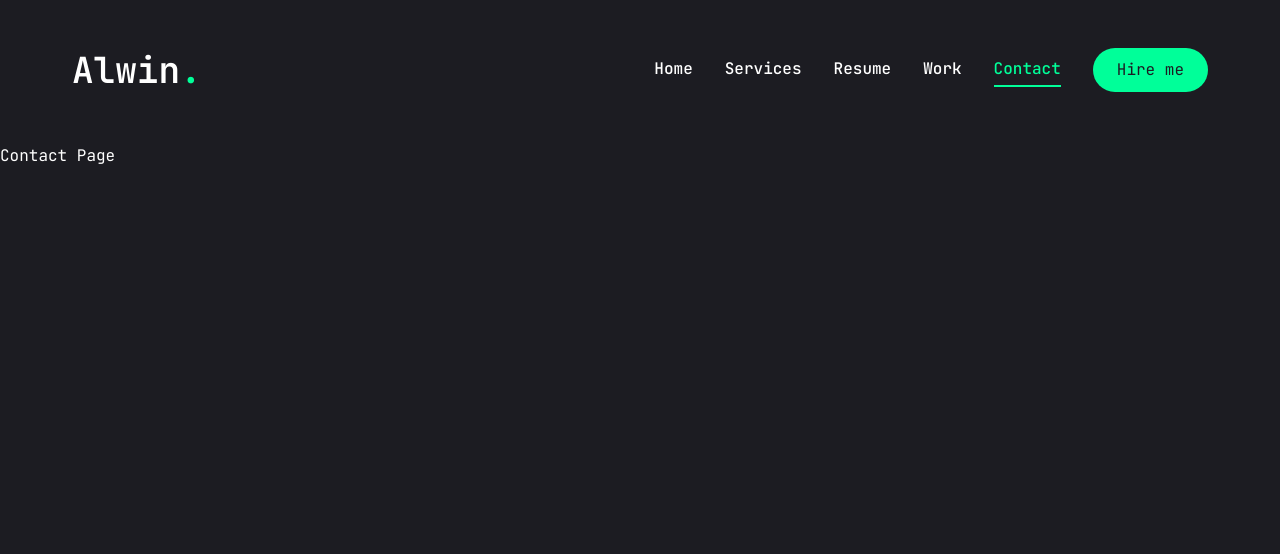
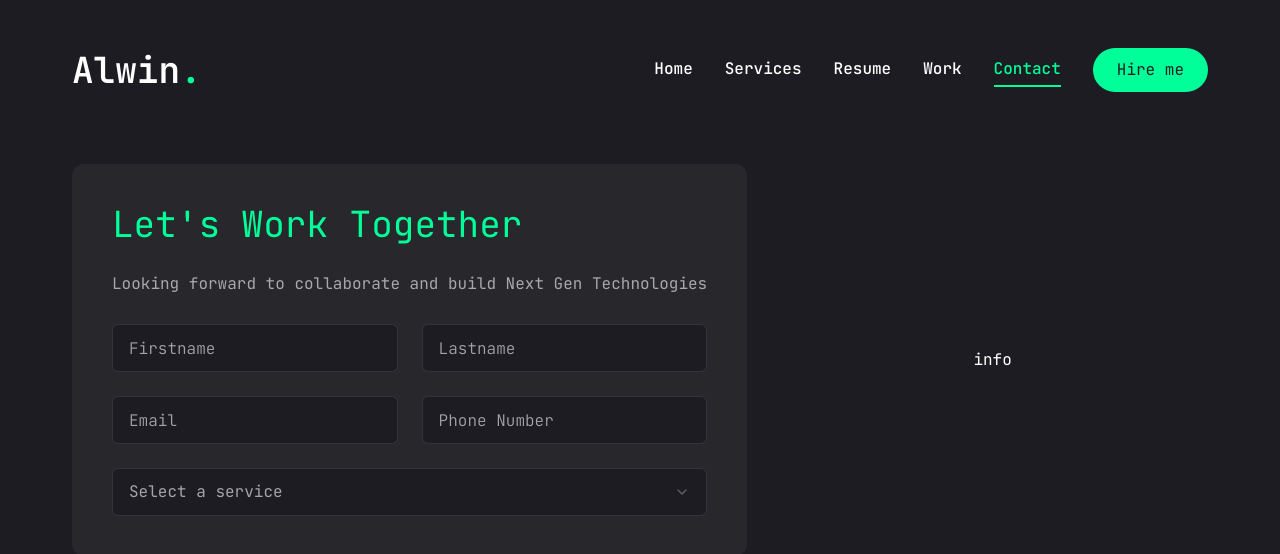
Before and after one commit to retr0717/portfolio, a Next.js app: page /contact in a window 1280 px wide. Shown: the top 554 px of the page. Built offline with nearby package versions, Linux system fonts and the light colour scheme.

Commit message:
contact page : form done

```diff
--- a/app/contact/page.tsx
+++ b/app/contact/page.tsx
@@ -1,5 +1,88 @@
+"use client";
+
+import { Button } from "@/components/ui/button";
+import { Input } from "@/components/ui/input";
+import { Textarea } from "@/components/ui/textarea";
+import {
+  Select,
+  SelectContent,
+  SelectGroup,
+  SelectItem,
+  SelectLabel,
+  SelectTrigger,
+  SelectValue,
+} from "@/components/ui/select";
+import { FaPhoneAlt, FaEnvelope, FaMapMarkerAlt } from "react-icons/fa";
+import { motion } from "framer-motion";
+
+const info = [
+  {
+    icon: <FaPhoneAlt />,
+    title: "Phone",
+    desc: "+91 8138977809",
+  },
+  {
+    icon: <FaEnvelope />,
+    title: "Email",
+    desc: "alwinaji717@gmail.com",
+  },
+  {
+    icon: <FaMapMarkerAlt />,
+    title: "Address",
+    desc: "Thrissur, Kerala, India",
+  },
+];
+
 const Contact = () => {
-  return <div>Contact Page</div>;
+  return (
+    <motion.section
+      initial={{ opacity: 0 }}
+      animate={{
+        opacity: 1,
+        transition: { delay: 2.4, duration: 0.4, ease: "easeIn" },
+      }}
+      className="py-6"
+    >
+      <div className="container mx-auto">
+        <div className="flex flex-col xl:flex-row gap-[30px]">
+          {/*form*/}
+          <div className="xl:h-[54%] order-2 xl:order-none">
+            <form className="flex flex-col gap-6 p-10 bg-[#27272c] rounded-xl">
+              <h3 className="text-4xl text-accent">Let's Work Together</h3>
+              <p className="text-white/60">
+                Looking forward to collaborate and build Next Gen Technologies
+              </p>
+              {/*input*/}
+              <div className="grid grid-cols-1 md:grid-cols-2 gap-6">
+                <Input type="firstname" placeholder="Firstname" />{" "}
+                <Input type="lastname" placeholder="Lastname" />{" "}
+                <Input type="email" placeholder="Email" />{" "}
+                <Input type="phoneno" placeholder="Phone Number" />
+              </div>
+              {/*select*/}
+              <Select>
+                <SelectTrigger>
+                  <SelectValue placeholder="Select a service" />
+                </SelectTrigger>
+                <SelectContent>
+                  <SelectGroup>
+                    <SelectLabel>select a service</SelectLabel>
+                    <SelectItem value="est">Web Development</SelectItem>
+                    <SelectItem value="cst">Web Security</SelectItem>
+                    <SelectItem value="mst">Console Applications</SelectItem>
+                  </SelectGroup>
+                </SelectContent>
+              </Select>
+            </form>
+          </div>
+          {/*info*/}
+          <div className="flex-1 flex items-center xl:justify-center order-1 xl:order-none mb-8 xl:mb-0">
+            info
+          </div>
+        </div>
+      </div>
+    </motion.section>
+  );
 };
 
 export default Contact;
--- a/components/ui/input.tsx
+++ b/components/ui/input.tsx
@@ -1,6 +1,6 @@
-import * as React from "react"
+import * as React from "react";
 
-import { cn } from "@/lib/utils"
+import { cn } from "@/lib/utils";
 
 export interface InputProps
   extends React.InputHTMLAttributes<HTMLInputElement> {}
@@ -11,15 +11,15 @@
       <input
         type={type}
         className={cn(
-          "flex h-10 w-full rounded-md border border-slate-200 bg-white px-3 py-2 text-sm ring-offset-white file:border-0 file:bg-transparent file:text-sm file:font-medium placeholder:text-slate-500 focus-visible:outline-none focus-visible:ring-2 focus-visible:ring-slate-950 focus-visible:ring-offset-2 disabled:cursor-not-allowed disabled:opacity-50 dark:border-slate-800 dark:bg-slate-950 dark:ring-offset-slate-950 dark:placeholder:text-slate-400 dark:focus-visible:ring-slate-300",
-          className
+          "flex h-[48px] rounded-md border border-white/10 focus:border-accent font-light bg-primary px-4 py-5 text-base placeholder:text-white/60 outline-none",
+          className,
         )}
         ref={ref}
         {...props}
       />
-    )
-  }
-)
-Input.displayName = "Input"
+    );
+  },
+);
+Input.displayName = "Input";
 
-export { Input }
+export { Input };
--- a/components/ui/select.tsx
+++ b/components/ui/select.tsx
@@ -1,16 +1,16 @@
-"use client"
+"use client";
 
-import * as React from "react"
-import * as SelectPrimitive from "@radix-ui/react-select"
-import { Check, ChevronDown, ChevronUp } from "lucide-react"
+import * as React from "react";
+import * as SelectPrimitive from "@radix-ui/react-select";
+import { Check, ChevronDown, ChevronUp } from "lucide-react";
 
-import { cn } from "@/lib/utils"
+import { cn } from "@/lib/utils";
 
-const Select = SelectPrimitive.Root
+const Select = SelectPrimitive.Root;
 
-const SelectGroup = SelectPrimitive.Group
+const SelectGroup = SelectPrimitive.Group;
 
-const SelectValue = SelectPrimitive.Value
+const SelectValue = SelectPrimitive.Value;
 
 const SelectTrigger = React.forwardRef<
   React.ElementRef<typeof SelectPrimitive.Trigger>,
@@ -19,8 +19,8 @@
   <SelectPrimitive.Trigger
     ref={ref}
     className={cn(
-      "flex h-10 w-full items-center justify-between rounded-md border border-slate-200 bg-white px-3 py-2 text-sm ring-offset-white placeholder:text-slate-500 focus:outline-none focus:ring-2 focus:ring-slate-950 focus:ring-offset-2 disabled:cursor-not-allowed disabled:opacity-50 [&>span]:line-clamp-1 dark:border-slate-800 dark:bg-slate-950 dark:ring-offset-slate-950 dark:placeholder:text-slate-400 dark:focus:ring-slate-300",
-      className
+      "flex h-[48px]  w-full items-center justify-between rounded-md border border-white/10 bg-primary px-4 py-5 text-base text-white/60 placeholder:text-white/10 focus:border-accent outline-none",
+      className,
     )}
     {...props}
   >
@@ -29,8 +29,8 @@
       <ChevronDown className="h-4 w-4 opacity-50" />
     </SelectPrimitive.Icon>
   </SelectPrimitive.Trigger>
-))
-SelectTrigger.displayName = SelectPrimitive.Trigger.displayName
+));
+SelectTrigger.displayName = SelectPrimitive.Trigger.displayName;
 
 const SelectScrollUpButton = React.forwardRef<
   React.ElementRef<typeof SelectPrimitive.ScrollUpButton>,
@@ -40,14 +40,14 @@
     ref={ref}
     className={cn(
       "flex cursor-default items-center justify-center py-1",
-      className
+      className,
     )}
     {...props}
   >
     <ChevronUp className="h-4 w-4" />
   </SelectPrimitive.ScrollUpButton>
-))
-SelectScrollUpButton.displayName = SelectPrimitive.ScrollUpButton.displayName
+));
+SelectScrollUpButton.displayName = SelectPrimitive.ScrollUpButton.displayName;
 
 const SelectScrollDownButton = React.forwardRef<
   React.ElementRef<typeof SelectPrimitive.ScrollDownButton>,
@@ -57,15 +57,15 @@
     ref={ref}
     className={cn(
       "flex cursor-default items-center justify-center py-1",
-      className
+      className,
     )}
     {...props}
   >
     <ChevronDown className="h-4 w-4" />
   </SelectPrimitive.ScrollDownButton>
-))
+));
 SelectScrollDownButton.displayName =
-  SelectPrimitive.ScrollDownButton.displayName
+  SelectPrimitive.ScrollDownButton.displayName;
 
 const SelectContent = React.forwardRef<
   React.ElementRef<typeof SelectPrimitive.Content>,
@@ -78,7 +78,7 @@
         "relative z-50 max-h-96 min-w-[8rem] overflow-hidden rounded-md border border-slate-200 bg-white text-slate-950 shadow-md data-[state=open]:animate-in data-[state=closed]:animate-out data-[state=closed]:fade-out-0 data-[state=open]:fade-in-0 data-[state=closed]:zoom-out-95 data-[state=open]:zoom-in-95 data-[side=bottom]:slide-in-from-top-2 data-[side=left]:slide-in-from-right-2 data-[side=right]:slide-in-from-left-2 data-[side=top]:slide-in-from-bottom-2 dark:border-slate-800 dark:bg-slate-950 dark:text-slate-50",
         position === "popper" &&
           "data-[side=bottom]:translate-y-1 data-[side=left]:-translate-x-1 data-[side=right]:translate-x-1 data-[side=top]:-translate-y-1",
-        className
+        className,
       )}
       position={position}
       {...props}
@@ -88,7 +88,7 @@
         className={cn(
           "p-1",
           position === "popper" &&
-            "h-[var(--radix-select-trigger-height)] w-full min-w-[var(--radix-select-trigger-width)]"
+            "h-[var(--radix-select-trigger-height)] w-full min-w-[var(--radix-select-trigger-width)]",
         )}
       >
         {children}
@@ -96,8 +96,8 @@
       <SelectScrollDownButton />
     </SelectPrimitive.Content>
   </SelectPrimitive.Portal>
-))
-SelectContent.displayName = SelectPrimitive.Content.displayName
+));
+SelectContent.displayName = SelectPrimitive.Content.displayName;
 
 const SelectLabel = React.forwardRef<
   React.ElementRef<typeof SelectPrimitive.Label>,
@@ -108,8 +108,8 @@
     className={cn("py-1.5 pl-8 pr-2 text-sm font-semibold", className)}
     {...props}
   />
-))
-SelectLabel.displayName = SelectPrimitive.Label.displayName
+));
+SelectLabel.displayName = SelectPrimitive.Label.displayName;
 
 const SelectItem = React.forwardRef<
   React.ElementRef<typeof SelectPrimitive.Item>,
@@ -119,7 +119,7 @@
     ref={ref}
     className={cn(
       "relative flex w-full cursor-default select-none items-center rounded-sm py-1.5 pl-8 pr-2 text-sm outline-none focus:bg-slate-100 focus:text-slate-900 data-[disabled]:pointer-events-none data-[disabled]:opacity-50 dark:focus:bg-slate-800 dark:focus:text-slate-50",
-      className
+      className,
     )}
     {...props}
   >
@@ -131,8 +131,8 @@
 
     <SelectPrimitive.ItemText>{children}</SelectPrimitive.ItemText>
   </SelectPrimitive.Item>
-))
-SelectItem.displayName = SelectPrimitive.Item.displayName
+));
+SelectItem.displayName = SelectPrimitive.Item.displayName;
 
 const SelectSeparator = React.forwardRef<
   React.ElementRef<typeof SelectPrimitive.Separator>,
@@ -143,8 +143,8 @@
     className={cn("-mx-1 my-1 h-px bg-slate-100 dark:bg-slate-800", className)}
     {...props}
   />
-))
-SelectSeparator.displayName = SelectPrimitive.Separator.displayName
+));
+SelectSeparator.displayName = SelectPrimitive.Separator.displayName;
 
 export {
   Select,
@@ -157,4 +157,4 @@
   SelectSeparator,
   SelectScrollUpButton,
   SelectScrollDownButton,
-}
+};
```
